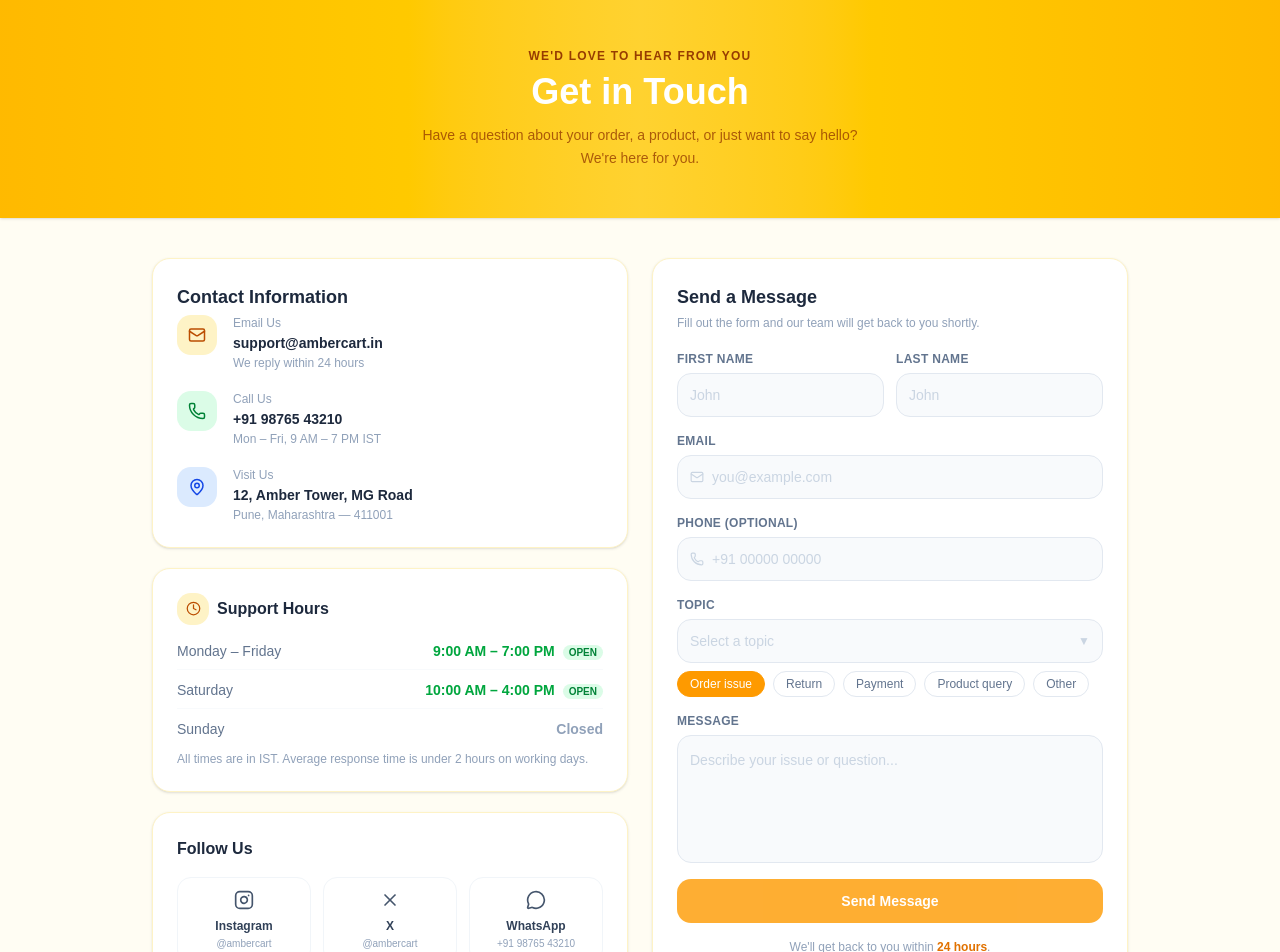
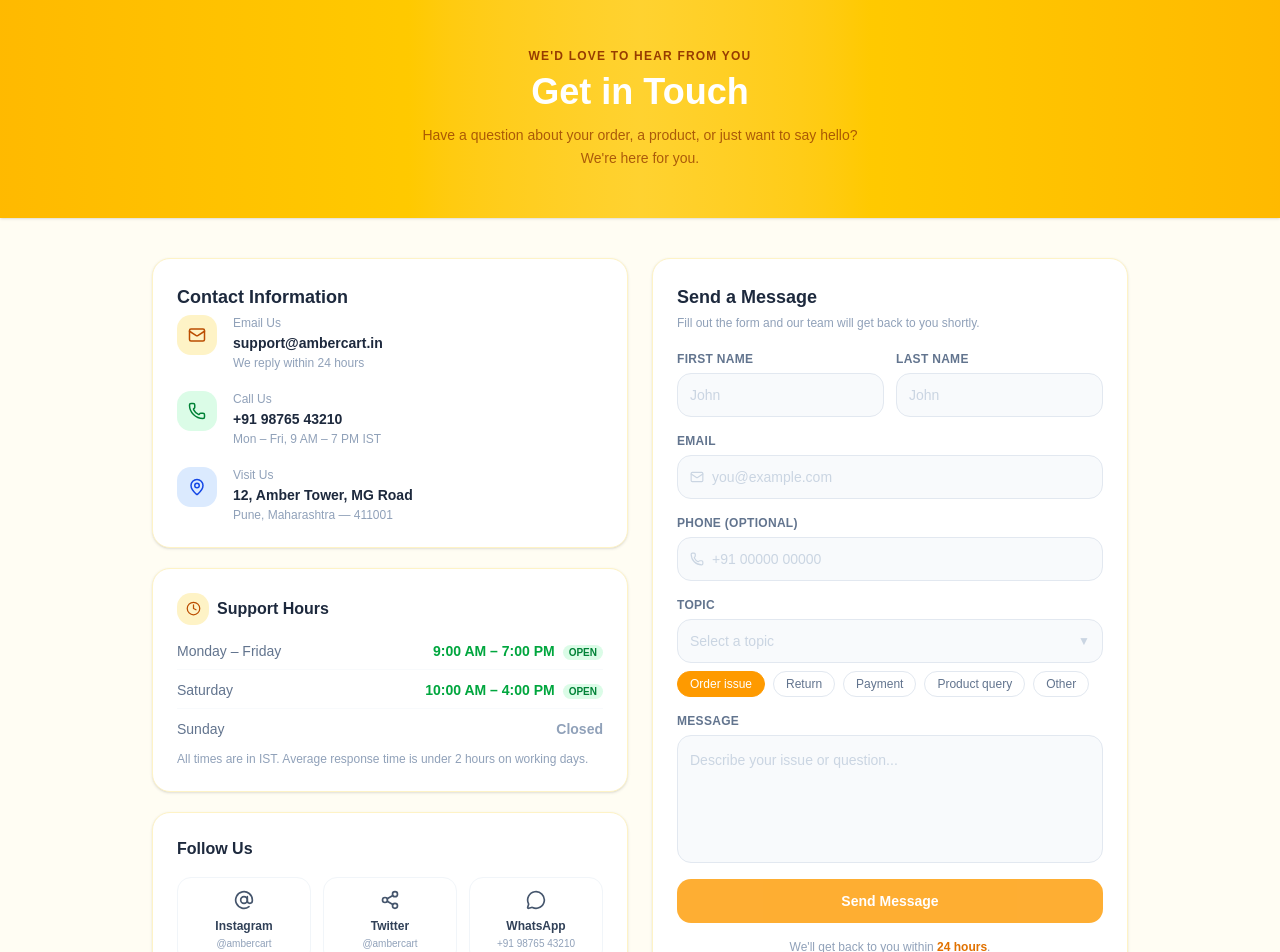
Before and after one commit to mrmanpreet073/AmberCart, a React (Vite) app in the folder Frontend/: page /contactUs in a window 1280 px wide. Shown: the top 952 px of the page. Built offline with nearby package versions, Linux system fonts and the light colour scheme; no server answers.

Commit message:
Amber Cart (E-Commerce Web App)

```diff
--- a/Frontend/src/pages/ContactUs.jsx
+++ b/Frontend/src/pages/ContactUs.jsx
@@ -1,4 +1,4 @@
-import { Mail, Phone, MapPin, Clock, Instagram, X, MessageCircle } from "lucide-react";
+import { Mail, Phone, MapPin, Clock, Share2, AtSign, MessageCircle } from "lucide-react";
 
 const ContactUs = () => {
     return (
@@ -95,9 +95,9 @@ const ContactUs = () => {
                         <h2 className="text-base font-bold text-slate-800 mb-4">Follow Us</h2>
                         <div className="grid grid-cols-3 gap-3">
                             {[
-                                { icon: Instagram, label: "Instagram", handle: "@ambercart", color: "hover:border-pink-300 hover:bg-pink-50" },
-                                { icon: X,   label: "X",   handle: "@ambercart", color: "hover:border-blue-300 hover:bg-blue-50" },
-                                { icon: MessageCircle, label: "WhatsApp", handle: "+91 98765 43210", color: "hover:border-green-300 hover:bg-green-50" },
+                                { icon: AtSign,        label: "Instagram", handle: "@ambercart",      color: "hover:border-pink-300 hover:bg-pink-50" },
+                                { icon: Share2,        label: "Twitter",   handle: "@ambercart",      color: "hover:border-blue-300 hover:bg-blue-50" },
+                                { icon: MessageCircle, label: "WhatsApp",  handle: "+91 98765 43210", color: "hover:border-green-300 hover:bg-green-50" },
                             ].map(({ icon: Icon, label, handle, color }) => (
                                 <div key={label}
                                     className={`flex flex-col items-center gap-2 p-3 border border-slate-100 rounded-xl cursor-pointer transition-all duration-200 ${color}`}
```
